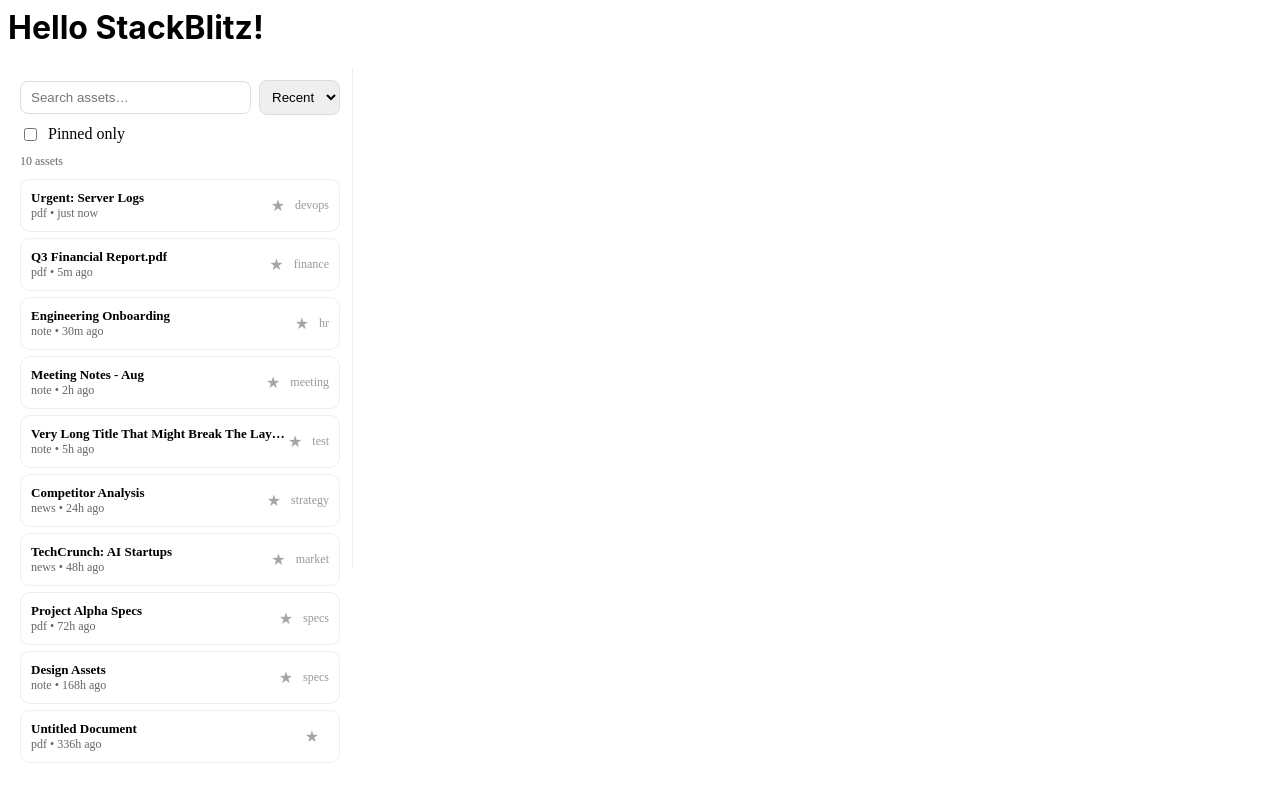
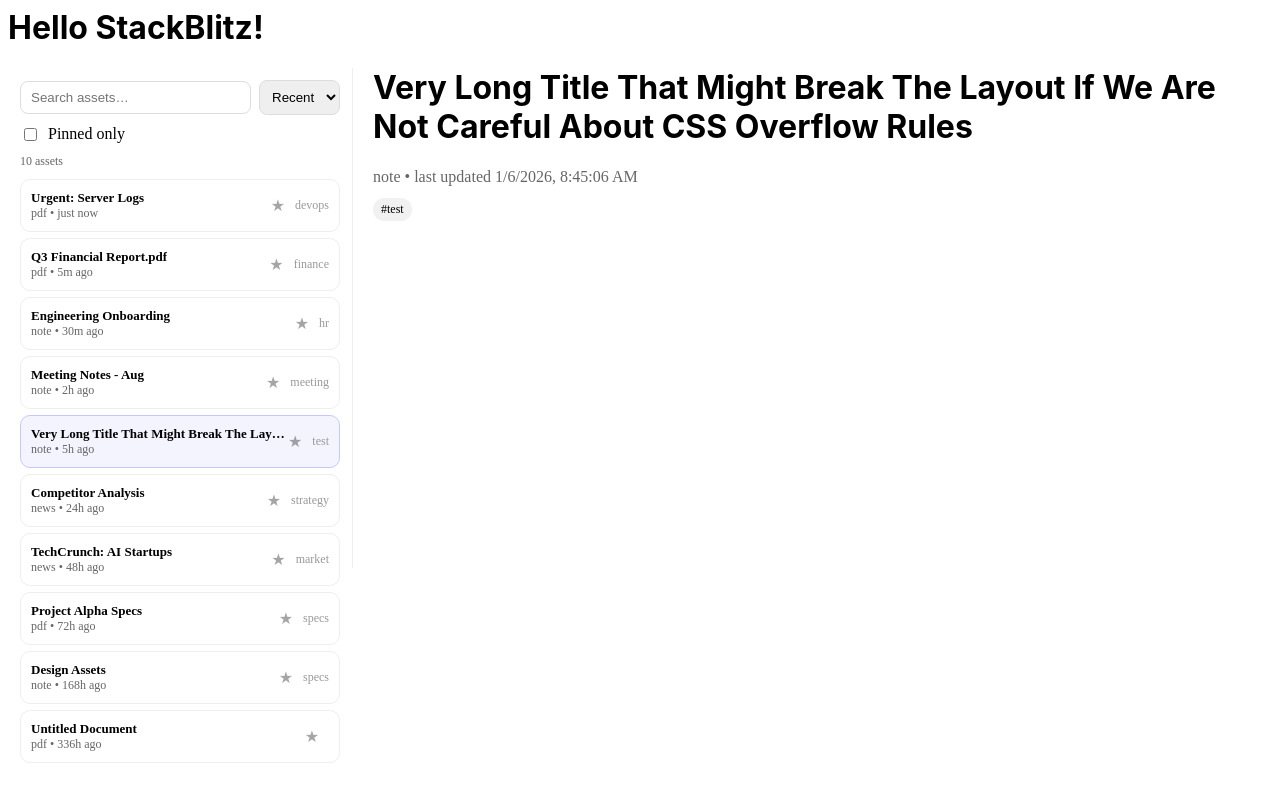
Before and after one commit to flagships-org/Flagships-Frontend-Test, a React (Create React App) app: page / in a window 1280 px wide. Both pictures are taken after a click on the element 180 px from the left and 441 px from the top of the page. Built offline with nearby package versions, Linux system fonts and the light colour scheme.

Commit message:
Insted of logging the selected item create a component on the right side also made the selectedId to be in local storage so that it also gets persist along with pinned items

```diff
--- a/src/App.js
+++ b/src/App.js
@@ -1,4 +1,4 @@
-import React from "react";
+import {React, useState, useEffect} from "react";
 import "./style.css";
 import { AssetSidebar } from './AssetSidebar.tsx';
 const now = Date.now();
@@ -16,13 +16,64 @@ const DUMMY_ASSETS = [
   { id: '10', title: 'Urgent: Server Logs', kind: 'pdf', updatedAtMs: Date.now() - 1000 * 30, tags: ['devops', 'urgent'] },
 ];
 
+function AssetDetails({ asset }) {
+  return (
+    <div>
+      <h1 style={{ marginTop: 0 }}>{asset.title}</h1>
+
+      <div style={{ color: '#666', marginBottom: 12 }}>
+        {asset.kind} • last updated {new Date(asset.updatedAtMs).toLocaleString()}
+      </div>
+
+      {asset.tags && asset.tags.length > 0 && (
+        <div style={{ display: 'flex', gap: 8, flexWrap: 'wrap' }}>
+          {asset.tags.map(tag => (
+            <span
+              key={tag}
+              style={{
+                fontSize: 12,
+                padding: '4px 8px',
+                background: '#f1f1f1',
+                borderRadius: 12,
+              }}
+            >
+              #{tag}
+            </span>
+          ))}
+        </div>
+      )}
+    </div>
+  );
+}
+
 
 export default function App() {
+  const [selectedId, setSelectedId] = useState(() => {
+    const raw = localStorage.getItem('flagships.selectedAsset');
+    return raw ? JSON.parse(raw) : undefined;
+  });
+
+  useEffect(() => {
+  if (selectedId) {
+    localStorage.setItem(
+      'flagships.selectedAsset',
+      JSON.stringify(selectedId)
+    );
+  }
+}, [selectedId]);
+  const selectedAsset = DUMMY_ASSETS.find(asset => asset.id === selectedId);
   return (
     <div>
       <h1>Hello StackBlitz!</h1>
-      <div style={{ display: 'flex', height: 500 }}>
-      <AssetSidebar assets={DUMMY_ASSETS}  onSelect={(x) => console.log(x)}/>
+      <div style={{ display: 'flex', height: 500, gap: "20px"}}>
+        <AssetSidebar assets={DUMMY_ASSETS}  selectedId={selectedId} onSelect={setSelectedId}/>
+        {selectedAsset ? (
+              <AssetDetails asset={selectedAsset} />
+            ) : (
+              <div style={{ color: '#888' }}>
+                Select an asset
+              </div>
+        )}
       </div>
     </div>
   );
```
